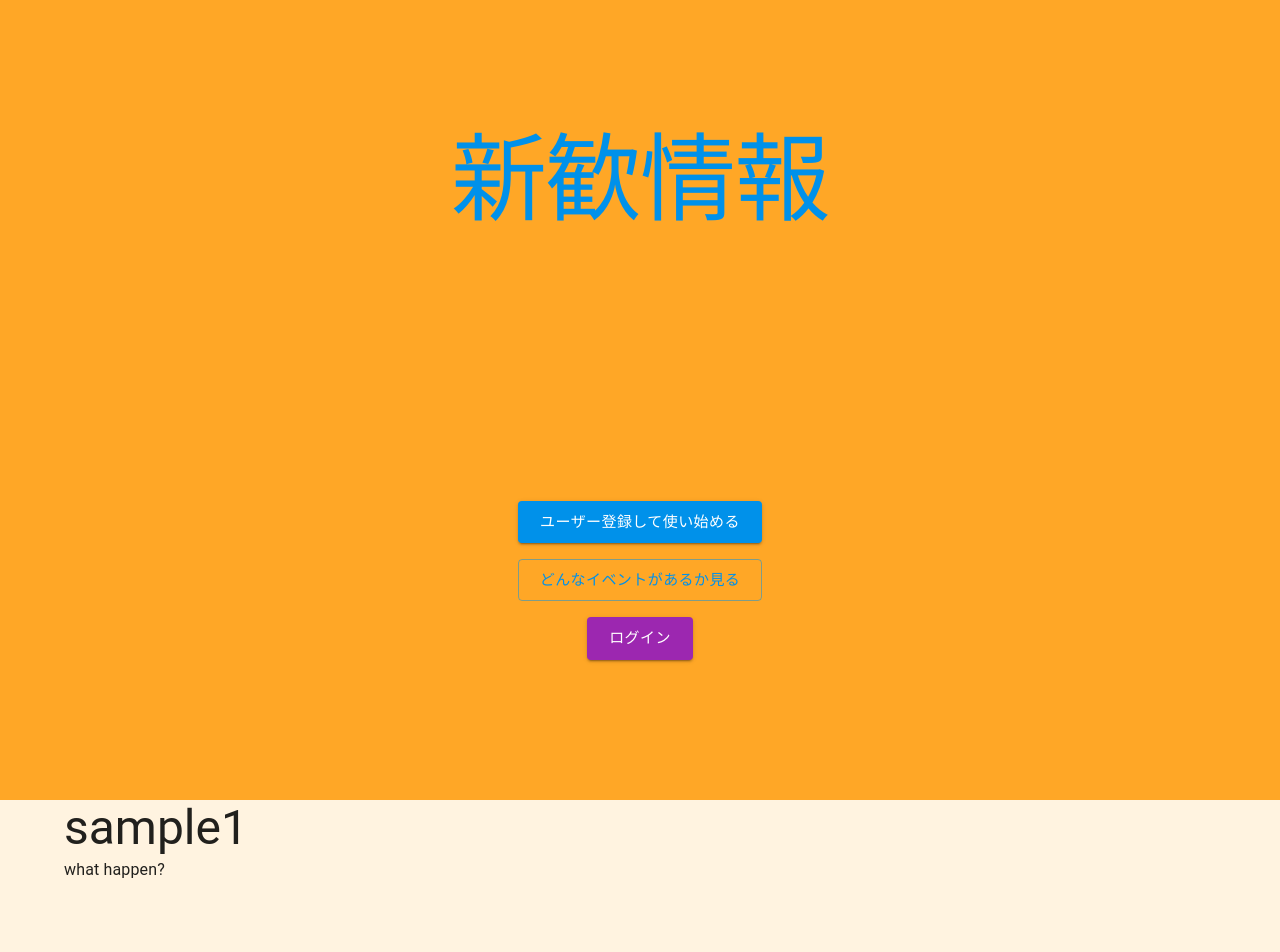
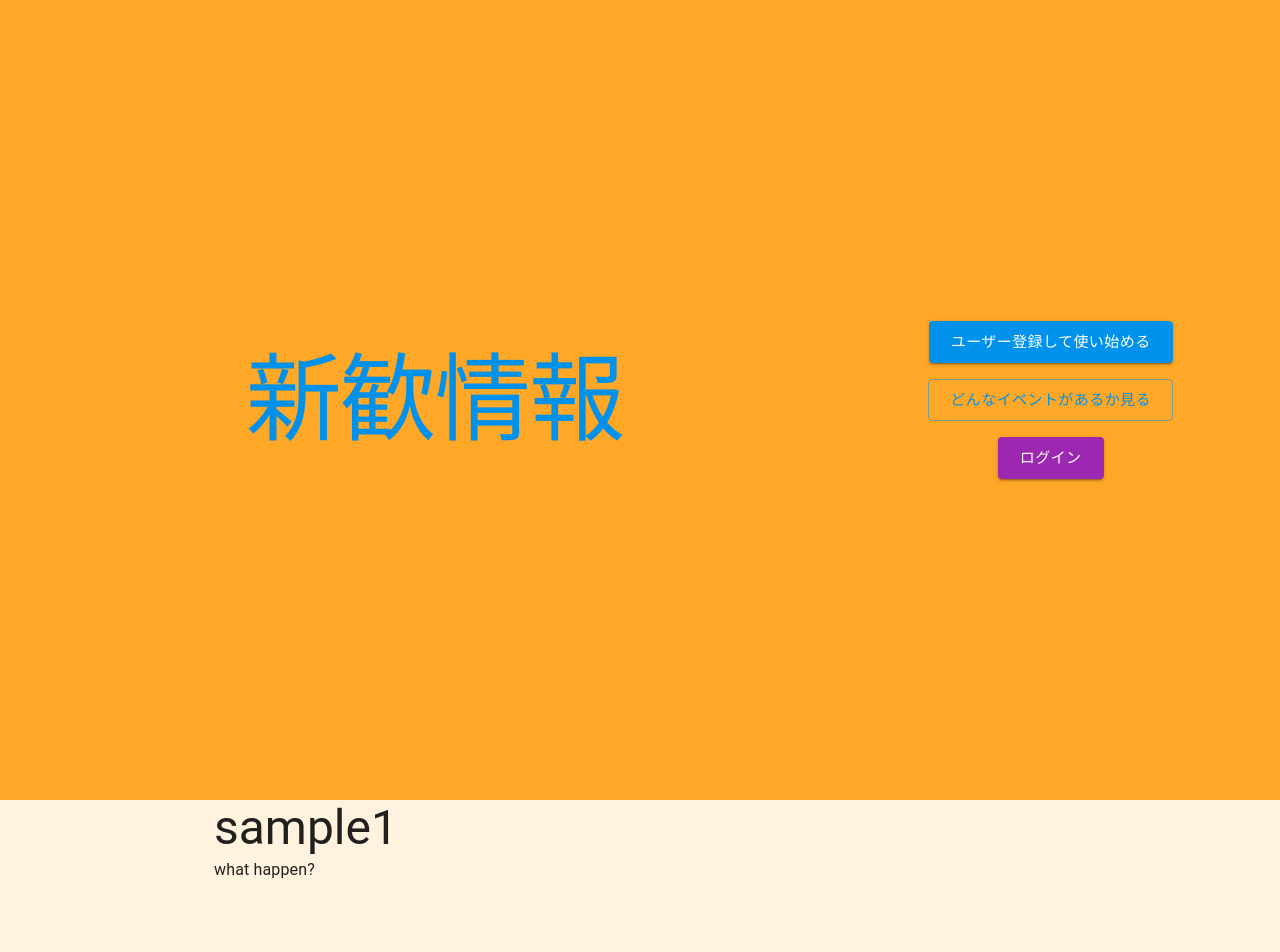
Before and after one commit to hotter6163/welcul, a Next.js app: page / in a window 1280 px wide. Shown: the top 952 px of the page. Built offline with nearby package versions, Linux system fonts and the light colour scheme.

Commit message:
画面の縦横比でgridのカラム数を変更できるようにした
useIsVertivallyを作成
返り値の値によってgridのカラム数を変更

```diff
--- /dev/null
+++ b/src/hooks/useIsVertically.ts
@@ -0,0 +1,21 @@
+import { useState, useEffect } from 'react';
+
+export const useIsVertically = (): boolean => {
+  const getWindowDimensions = () => {
+    const { innerWidth: width, innerHeight: height } = window
+    return {
+      width,
+      height
+    }
+  }
+
+  const [windowDimensions, setWindowDimensions] = useState(getWindowDimensions())
+  useEffect(() => {
+    const onResize = () => {
+      setWindowDimensions(getWindowDimensions());
+    }
+    window.addEventListener('resize', onResize);
+    return () => window.removeEventListener('resize', onResize);
+  }, [])
+  return windowDimensions.width < windowDimensions.height ? true : false
+}
--- a/src/pages/index.tsx
+++ b/src/pages/index.tsx
@@ -1,4 +1,5 @@
 import type { GetStaticProps, NextPage } from 'next'
+import Image from 'next/image'
 import * as fs from 'fs'
 import * as path from 'path'
 import {
@@ -11,6 +12,7 @@ import {
 
 
 import { wrapInLayout } from 'components/layouts/wrapInLayout'
+import { useIsVertically } from 'hooks/useIsVertically'
 
 declare module '@mui/material/Button' {
   interface ButtonPropsColorOverrides {
@@ -25,6 +27,8 @@ type DisplayItem = {
 }
 
 const Page: NextPage<{ displayItems: DisplayItem[] }> = ({ displayItems }) => {
+  const isVertically = useIsVertically()
+
   const renderedItems = displayItems.map((item, index) => (
     <Box
       key={item.id}
@@ -34,7 +38,7 @@ const Page: NextPage<{ displayItems: DisplayItem[] }> = ({ displayItems }) => {
         height: '50vh'
       }}
     >
-      <Container fixed>
+      <Container maxWidth="md">
         <Typography variant="h3">{item.title}</Typography>
         <Typography variant="subtitle1">{item.text}</Typography>
       </Container>
@@ -46,7 +50,7 @@ const Page: NextPage<{ displayItems: DisplayItem[] }> = ({ displayItems }) => {
       <Box component="section" sx={{ bgcolor: 'background.main'}}>
         <Container maxWidth="xl">
           <Grid container className="h-screen">
-            <Grid item xs={12} className="flex">
+            <Grid item xs={isVertically ? 12 : 8} className="flex">
               <div className="self-center w-full text-center">
                 <Typography
                   variant="h1"
@@ -56,7 +60,7 @@ const Page: NextPage<{ displayItems: DisplayItem[] }> = ({ displayItems }) => {
                 </Typography>
               </div>
             </Grid>
-            <Grid item xs={12} className="flex">
+            <Grid item xs={isVertically ? 12 : 4} className="flex">
               <div className="self-center w-full">
                 <div className="text-center my-4">
                   <Button variant="contained" color="accent" size="large">
```
Also changed, not shown: src/public/pages/top_main.png (added).
